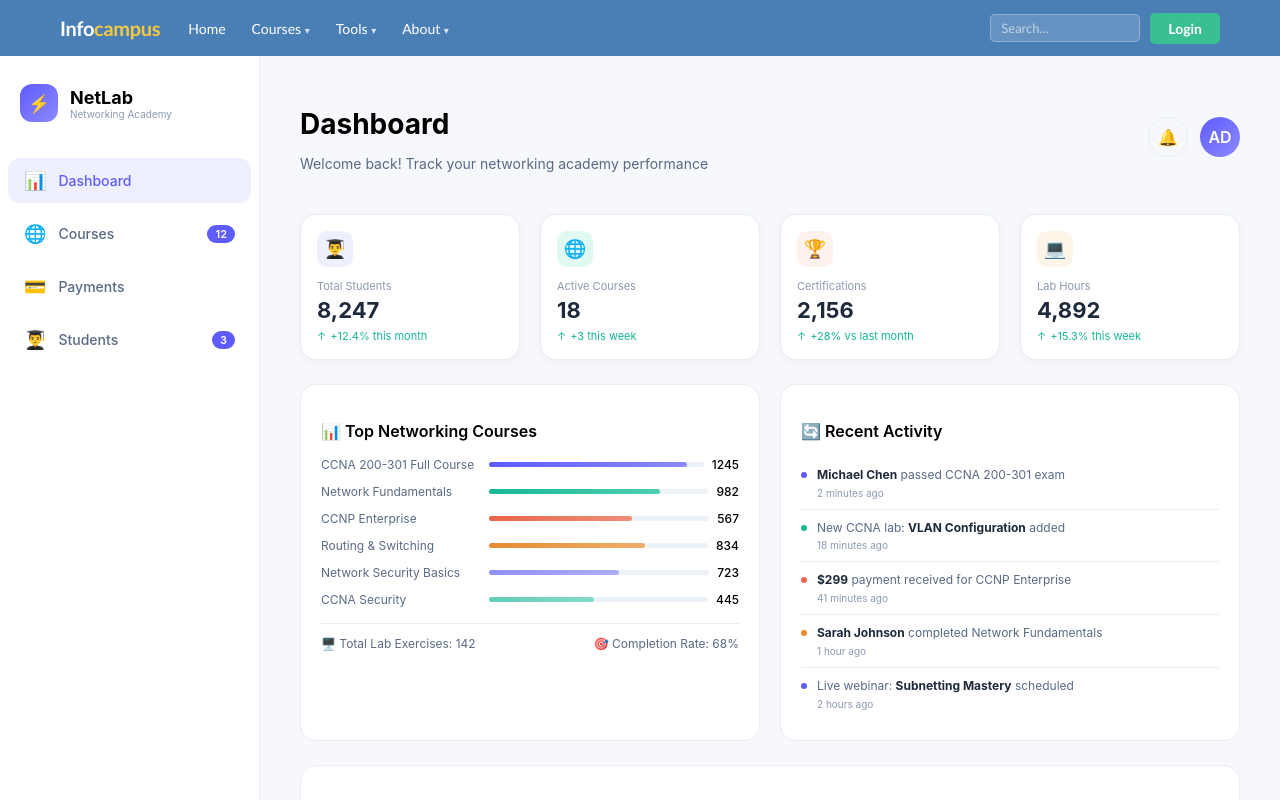
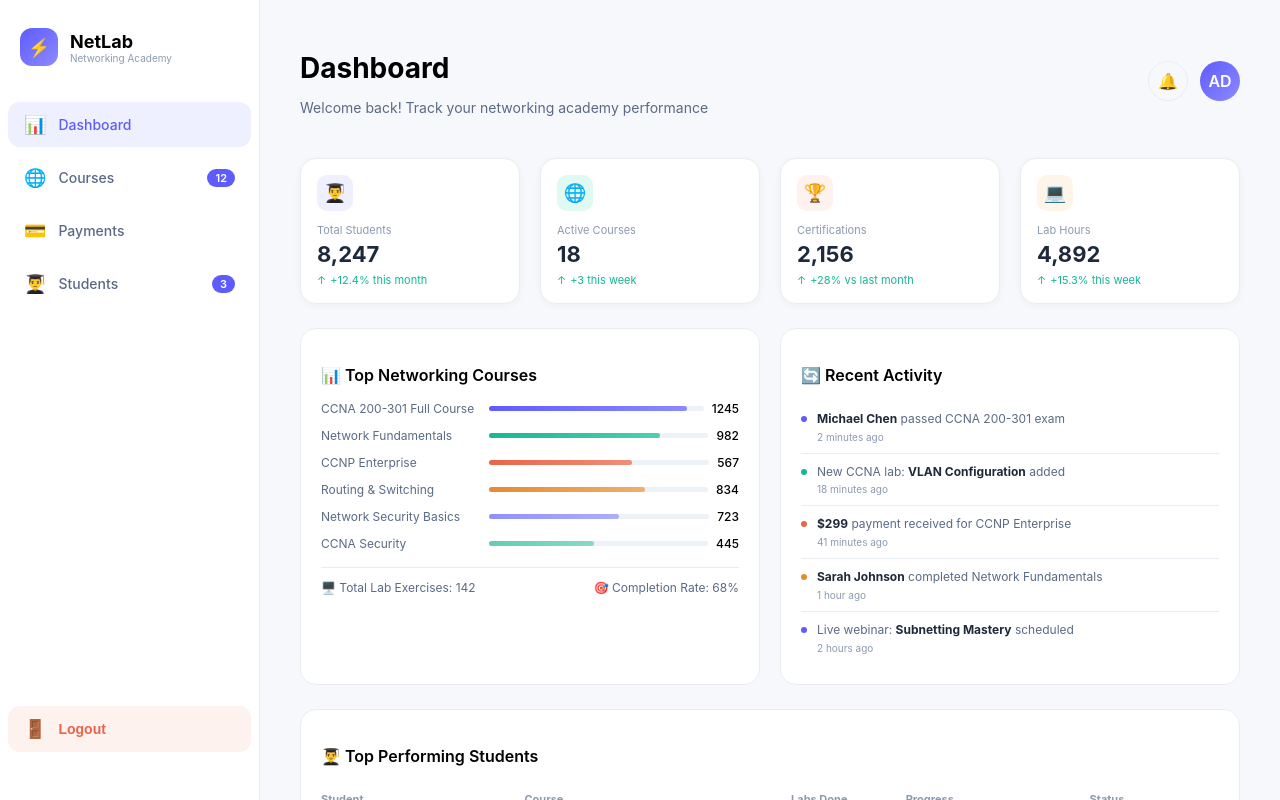
Before and after one commit to Pranavrkvtk/infocampus, a React (Create React App) app: page /admin in a window 1280 px wide. Shown: the top 800 px of the page. Built offline with nearby package versions, Linux system fonts and the light colour scheme.

Commit message:
new bug fixed

```diff
--- a/src/App.js
+++ b/src/App.js
@@ -25,8 +25,12 @@ import UpgradePage from './components/Tools/UpgradePage';
 import AdminDashboard from './components/Admin/AdminDashboard';
 import Logout from './components/Logout';
 
-const HIDE_NAVBAR = ['/free-account', '/login'];
-
+const HIDE_NAVBAR = [
+  '/free-account',
+  '/login',
+  '/admin',
+  '/logout'
+];
 function AppRoutes() {
   const navigate = useNavigate();
   const isMobile = window.innerWidth < 768;
--- a/src/components/Admin/AdminDashboard.jsx
+++ b/src/components/Admin/AdminDashboard.jsx
@@ -1,5 +1,5 @@
 import React, { useState } from "react";
-
+import { useNavigate } from "react-router-dom";
 // ================= LIGHT MODERN THEME =================
 const colors = {
   bgBase: "#F6F8FC",
@@ -34,6 +34,7 @@ const navItems = [
   { icon: "🌐", label: "Courses", id: "courses", badge: 12 },
   { icon: "💳", label: "Payments", id: "payments" },
   { icon: "👨‍🎓", label: "Students", id: "students", badge: 3 },
+
 ];
 
 // Dashboard Data
@@ -250,6 +251,15 @@ export default function AdminDashboard() {
   }, []);
 
 
+  const navigate = useNavigate();
+
+const handleLogout = () => {
+  localStorage.removeItem("token");
+  localStorage.removeItem("role");
+
+  window.location.replace("/login");
+};
+
 
   const renderContent = () => {
     const commonTableStyles = {
@@ -375,8 +385,13 @@ export default function AdminDashboard() {
                     ))}
                   </tbody>
                 </table>
+
               </div>
+
+
             </div>
+
+
           </>
         );
 
@@ -599,12 +614,9 @@ export default function AdminDashboard() {
               onClick={() => setActiveTab(item.id)}
             />
           ))}
-
-          {/* Spacer pushes logout to bottom */}
 <div style={{ flex: 1 }} />
 
-          {/* ✅ LOGOUT BUTTON */}
-          {/* <div style={{ padding: "0 8px" }}>
+<div style={{ padding: "0 8px 20px 8px" }}>
   <button
     onClick={handleLogout}
     style={{
@@ -615,20 +627,17 @@ export default function AdminDashboard() {
       padding: "12px 16px",
       borderRadius: 12,
       fontSize: 14,
-                fontWeight: 500,
+      fontWeight: 600,
       color: colors.coral,
-                background: "transparent",
+      background: colors.coralSoft,
       border: "none",
       cursor: "pointer",
-                transition: "background 0.18s",
     }}
-              onMouseEnter={(e) => e.currentTarget.style.background = colors.coralSoft}
-              onMouseLeave={(e) => e.currentTarget.style.background = "transparent"}
   >
     <span style={{ fontSize: 18 }}>🚪</span>
-              <span>Log Out</span>
+    <span>Logout</span>
   </button>
-          </div> */}
+</div>
         </nav>
       )}
 
@@ -706,6 +715,7 @@ export default function AdminDashboard() {
               {activeTab === "courses" && "Course Catalog"}
               {activeTab === "payments" && "Payment Overview"}
               {activeTab === "students" && "Student Management"}
+
             </h1>
             <p style={{ color: colors.textSecondary, fontSize: isMobile ? 12 : 14 }}>
               {activeTab === "dashboard" && "Welcome back! Track your networking academy performance"}
```
Lines whose indentation alone changed are shown as unchanged.
